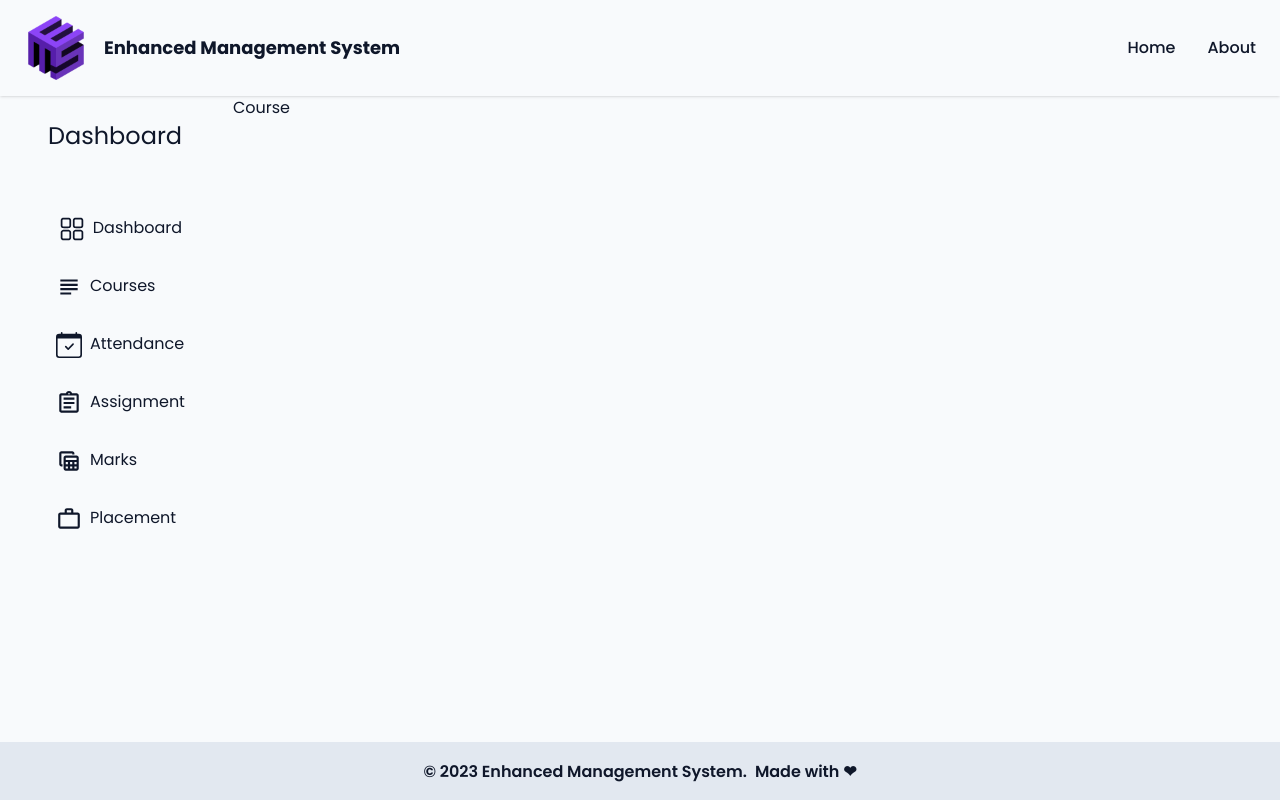
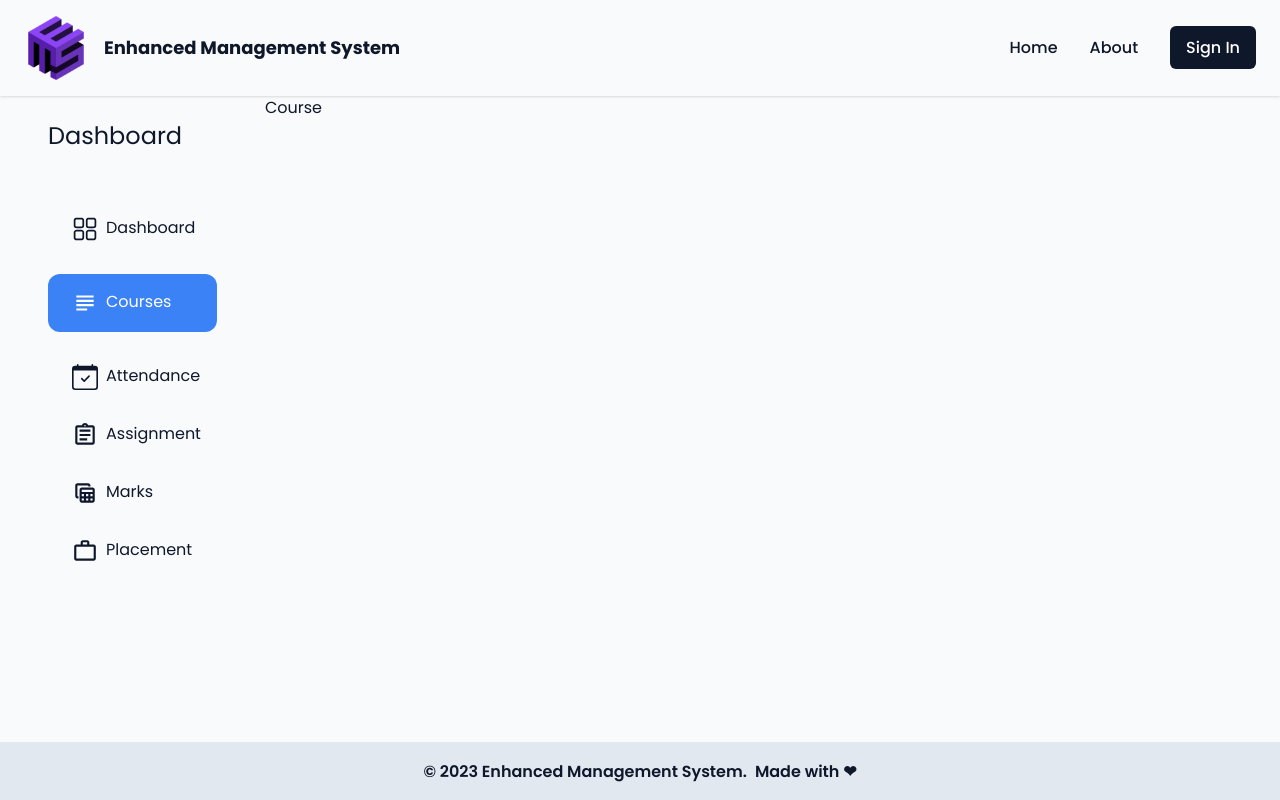
Before and after one commit to vsompura3/ems-web-app, a React (Vite) app: page /dashboard/courses in a window 1280 px wide. Built offline with nearby package versions, Linux system fonts and the light colour scheme.

Commit message:
Active tab in dashboard

```diff
--- a/src/components/layout/Header.jsx
+++ b/src/components/layout/Header.jsx
@@ -1,13 +1,22 @@
 import { useLocation } from "react-router";
 import { NavLink } from "react-router-dom";
-import { useContext } from "react";
+import { useContext, useState, useEffect } from "react";
 import { EMSContext } from "../../context/EMSContext";
 import appLogo from "../../assets/ems-logo.png";
 
 const Header = () => {
   const { pathname } = useLocation();
   const { state } = useContext(EMSContext);
-  const { userData: user, todayTimeTable } = state;
+  const { userData: user } = state;
+  const [status, setStatus] = useState("Sign In");
+
+  useEffect(() => {
+    if (user.registration_number > 0) {
+      setStatus("Sign Out");
+    } else {
+      setStatus("Sign In");
+    }
+  }, [user]);
   return (
     <header className="shadow">
       <div className="container mx-auto px-6">
@@ -35,17 +44,17 @@ const Header = () => {
                 About
               </a>
             </li>
-            {pathname === "/" ? (
+
             <li>
               <NavLink
                 className="rounded-md bg-slate-900 px-4 py-2.5 font-medium text-white hover:bg-slate-900/80"
                 to="/login"
               >
-                  Sign In
+                {status}
               </NavLink>
             </li>
-            ) : null}
-            {pathname === "/dashboard" ? (
+
+            {pathname === "/dashboard" || pathname == "/dashboard/" ? (
               <ul className="flex items-center justify-center">
                 <li className=" flex flex-col text-sm font-semibold">
                   {user.name}
--- a/src/components/layout/Sidebar.jsx
+++ b/src/components/layout/Sidebar.jsx
@@ -6,15 +6,22 @@ import {
   MdTableView,
   MdSubject,
 } from "react-icons/md";
-import { NavLink } from "react-router-dom";
+import { NavLink, useLocation } from "react-router-dom";
 
 export default function Sidebar() {
+  const location = useLocation();
+  const { pathname } = location;
+  const splitLocation = pathname.split("/");
   return (
     <div className=" flex px-10">
       <div>
         <h1 className="mb-16 mt-4 text-2xl">Dashboard</h1>
         <NavLink
-          className="abuttongn-middle my-8 flex flex-row justify-center"
+          className={
+            splitLocation[2] === undefined
+              ? "abuttongn-middle my-8 flex flex-row rounded-xl bg-blue-500 p-4 text-white"
+              : "abuttongn-middle my-8 flex flex-row px-4"
+          }
           to="/dashboard"
         >
           <span className="self-center px-2">
@@ -22,14 +29,25 @@ export default function Sidebar() {
           </span>
           Dashboard
         </NavLink>
-        <NavLink className="abuttongn-middle my-8 flex flex-row" to="/dashboard/courses">
+        <NavLink
+          className={
+            splitLocation[2] === "courses"
+              ? "abuttongn-middle my-8 flex flex-row rounded-xl bg-blue-500 p-4 text-white"
+              : "abuttongn-middle my-8 flex flex-row px-4"
+          }
+          to="/dashboard/courses"
+        >
           <span className="self-center px-2">
             <MdSubject size={26} />
           </span>
           Courses
         </NavLink>
         <NavLink
-          className="abuttongn-middle my-8 flex flex-row"
+          className={
+            splitLocation[2] === "attendance"
+              ? "abuttongn-middle my-8 flex flex-row rounded-xl bg-blue-500 p-4 text-white"
+              : "abuttongn-middle my-8 flex flex-row px-4"
+          }
           to="/dashboard/attendance"
         >
           <span className="self-center px-2">
@@ -38,7 +56,11 @@ export default function Sidebar() {
           Attendance
         </NavLink>
         <NavLink
-          className="abuttongn-middle my-8 flex flex-row"
+          className={
+            splitLocation[2] === "assignment"
+              ? "abuttongn-middle my-8 flex flex-row rounded-xl bg-blue-500 p-4 text-white"
+              : "abuttongn-middle my-8 flex flex-row px-4"
+          }
           to="/dashboard/assignment"
         >
           <span className="self-center px-2">
@@ -46,14 +68,25 @@ export default function Sidebar() {
           </span>
           <span> Assignment</span>
         </NavLink>
-        <NavLink className="abuttongn-middle my-8 flex flex-row" to="/dashboard/marks">
+        <NavLink
+          className={
+            splitLocation[2] === "marks"
+              ? "abuttongn-middle my-8 flex flex-row rounded-xl bg-blue-500 p-4 text-white"
+              : "abuttongn-middle my-8 flex flex-row px-4"
+          }
+          to="/dashboard/marks"
+        >
           <span className="self-center px-2">
             <MdTableView size={26} />
           </span>
           Marks
         </NavLink>
         <NavLink
-          className="abuttongn-middle my-8 flex flex-row"
+          className={
+            splitLocation[2] === "placement"
+              ? "abuttongn-middle my-8 flex flex-row rounded-xl bg-blue-500 p-4 text-white"
+              : "abuttongn-middle my-8 flex flex-row px-4"
+          }
           to="/dashboard/placement"
         >
           <span className="self-center px-2">
--- a/src/components/sections/Profile.jsx
+++ b/src/components/sections/Profile.jsx
@@ -1,10 +1,9 @@
 import { useContext } from "react";
 import { EMSContext } from "../../context/EMSContext";
-import { AiOutlineEdit } from "react-icons/ai";
 
 export default function Profile() {
   const { state } = useContext(EMSContext);
-  const { userData: user, todayTimeTable } = state;
+  const { todayTimeTable } = state;
 
   return (
     <>
--- a/src/pages/Dashboard.jsx
+++ b/src/pages/Dashboard.jsx
@@ -13,7 +13,7 @@ import Timetable from "../components/sections/Timetable";
 
 const Dashboard = () => {
   const { state } = useContext(EMSContext);
-  const { userData: user } = state;
+  const { userData } = state;
   const { pathname } = useLocation();
   return (
     <div className="container mx-auto flex h-full flex-1 flex-row justify-stretch">
```
Lines whose indentation alone changed are shown as unchanged.
